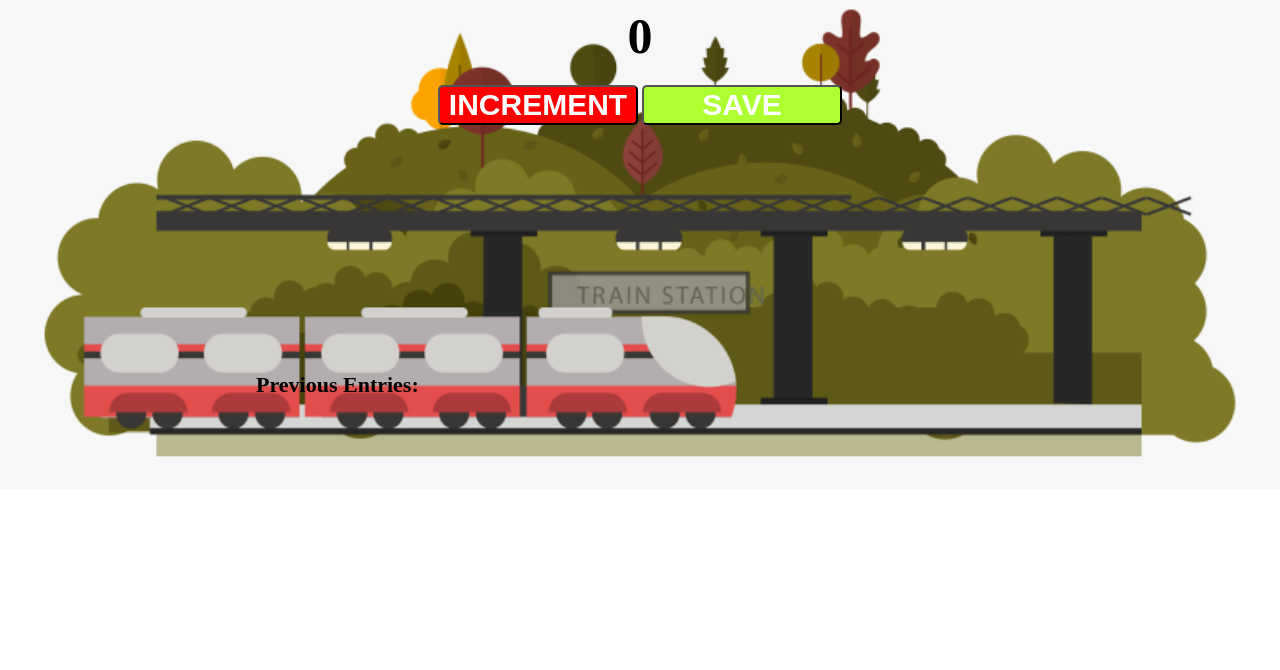
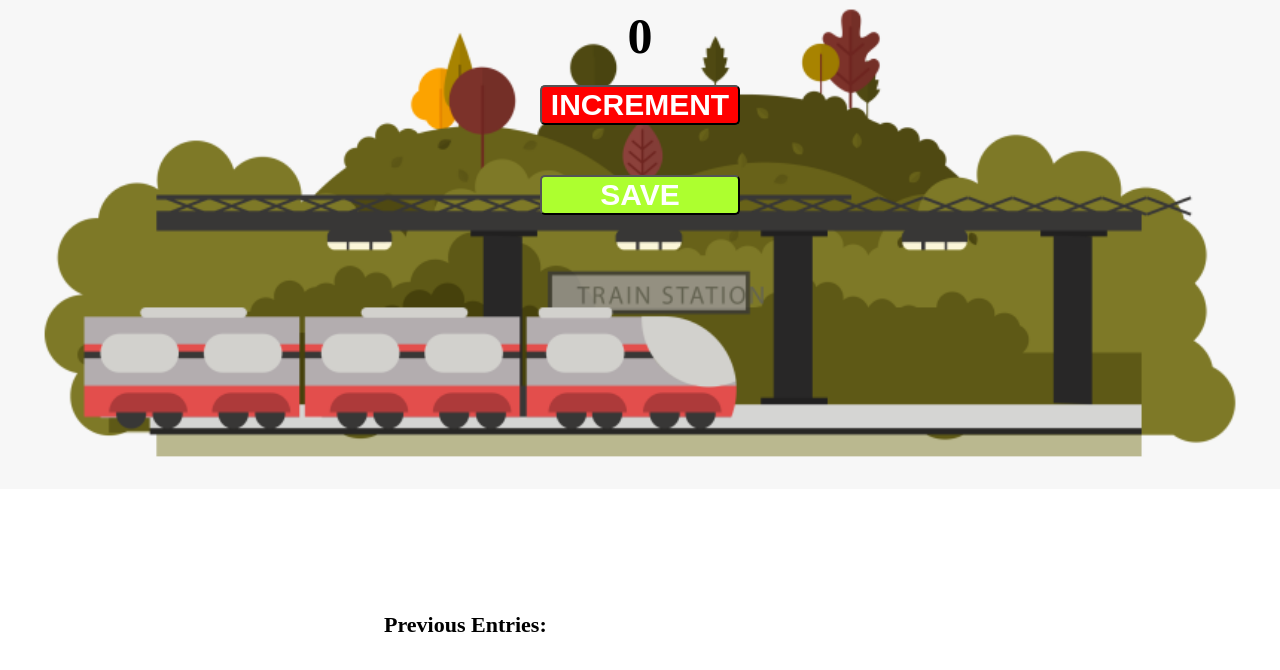
Before and after one commit to DurgeshGupta77/InternshipPracticeJS, a plain HTML site: page index.html in a window 1280 px wide. Shown: the part 50-720 px from the top of the page. Drawn offline with Linux system fonts and the light colour scheme.

Commit message:
Passenger Counter App Completed using JS

```diff
--- a/CSS/index.css
+++ b/CSS/index.css
@@ -35,12 +35,13 @@ button{
 
 #save-btn{
     background-color: greenyellow;
+    margin-top: 50px;
 }
 
 #saved-info{
     position: absolute;
-    top: 50%;
-    left: 20%;
+    top: 80%;
+    left: 30%;
     font-size: 22px;
     font-weight: bold;
 }
--- a/index.html
+++ b/index.html
@@ -10,7 +10,7 @@
 <body>
     <h1>People entered:</h1>
     <h2 id="count-el">0</h2>
-    <button id="increment-btn">INCREMENT</button>
+    <button id="increment-btn">INCREMENT</button><br>
     <button id="save-btn">SAVE</button>
     <p id = "saved-info">Previous Entries: </p>
     <script src="Scripts/index.js"></script>
```
